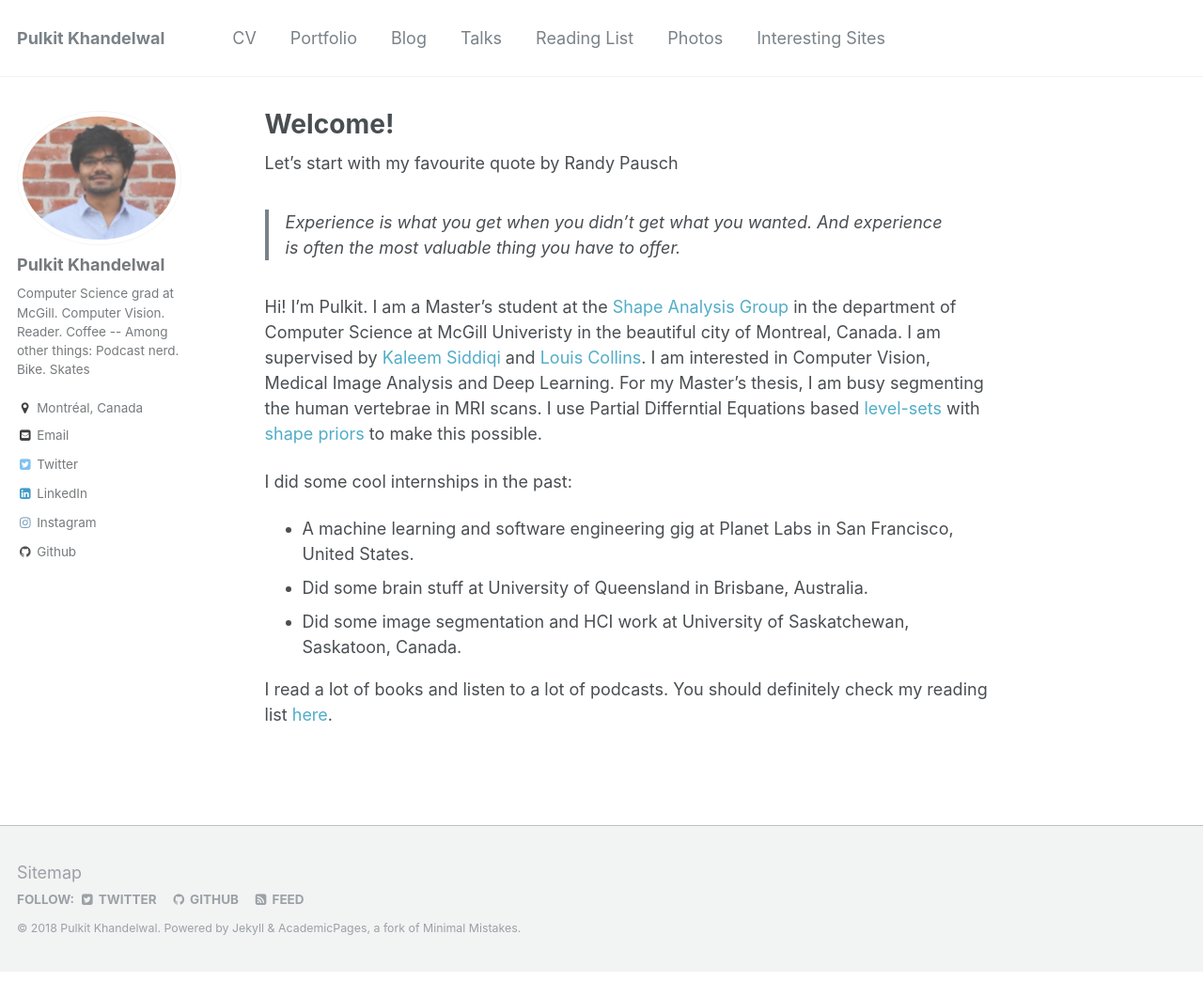
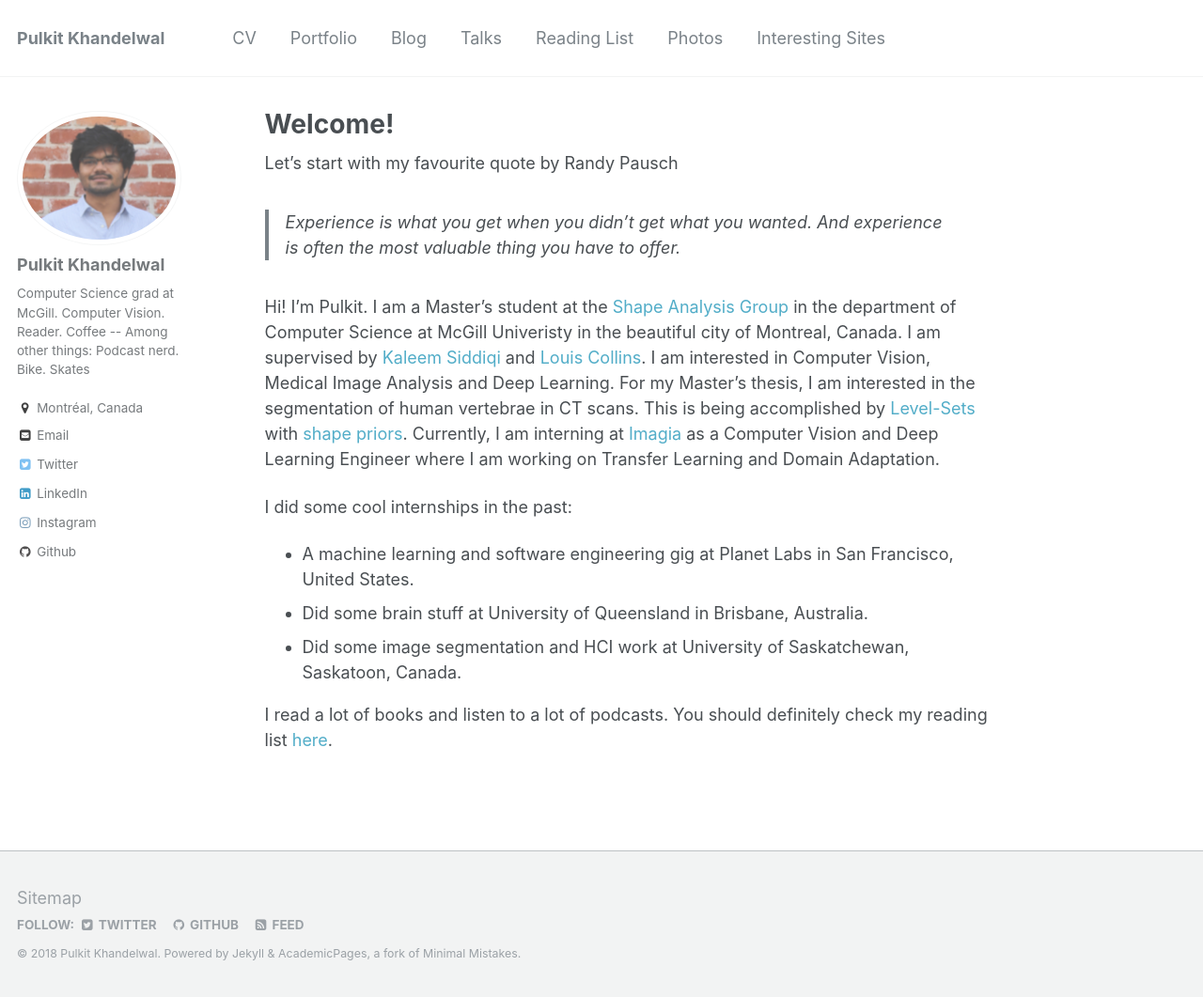
Before and after one commit to Pulkit-Khandelwal/pulkit-khandelwal.github.io, a Jekyll site: the page built from _pages/about.md, in a window 1280 px wide and 1061 px high. Shown: the whole window at 94% size. Built offline with Jekyll 4.4.1, drawn with Linux system fonts in a browser that asks for light colours.

Commit message:
Update about.md

```diff
--- a/_pages/about.md
+++ b/_pages/about.md
@@ -12,7 +12,7 @@
 > Experience is what you get when you didn't get what you wanted.
 > And experience is often the most valuable thing you have to offer.
 
-Hi! I'm Pulkit. I am a Master's student at the [Shape Analysis Group](http://www.cim.mcgill.ca/~shape/) in the department of Computer Science at McGill Univeristy in the beautiful city of Montreal, Canada. I am supervised by [Kaleem Siddiqi](http://www.cim.mcgill.ca/~siddiqi/) and [Louis Collins](http://nist.mni.mcgill.ca/). I am interested in Computer Vision, Medical Image Analysis and Deep Learning. For my Master's thesis, I am busy segmenting the human vertebrae in MRI scans. I use Partial Differntial Equations based [level-sets](https://math.berkeley.edu/~sethian/2006/Explanations/level_set_explain.html) with [shape priors](https://tel.archives-ouvertes.fr/file/index/docid/327560/filename/Rousson.pdf) to make this possible.
+Hi! I'm Pulkit. I am a Master's student at the [Shape Analysis Group](http://www.cim.mcgill.ca/~shape/) in the department of Computer Science at McGill Univeristy in the beautiful city of Montreal, Canada. I am supervised by [Kaleem Siddiqi](http://www.cim.mcgill.ca/~siddiqi/) and [Louis Collins](http://nist.mni.mcgill.ca/). I am interested in Computer Vision, Medical Image Analysis and Deep Learning. For my Master's thesis, I am interested in the segmentation of human vertebrae in CT scans. This is being accomplished by [Level-Sets](https://math.berkeley.edu/~sethian/2006/Explanations/level_set_explain.html) with [shape priors](https://tel.archives-ouvertes.fr/file/index/docid/327560/filename/Rousson.pdf). Currently, I am interning at [Imagia](https://www.imagia.com/) as a Computer Vision and Deep Learning Engineer where I am working on Transfer Learning and Domain Adaptation.
 
 I did some cool internships in the past:
 * A machine learning and software engineering gig at Planet Labs in San Francisco, United States.
```
